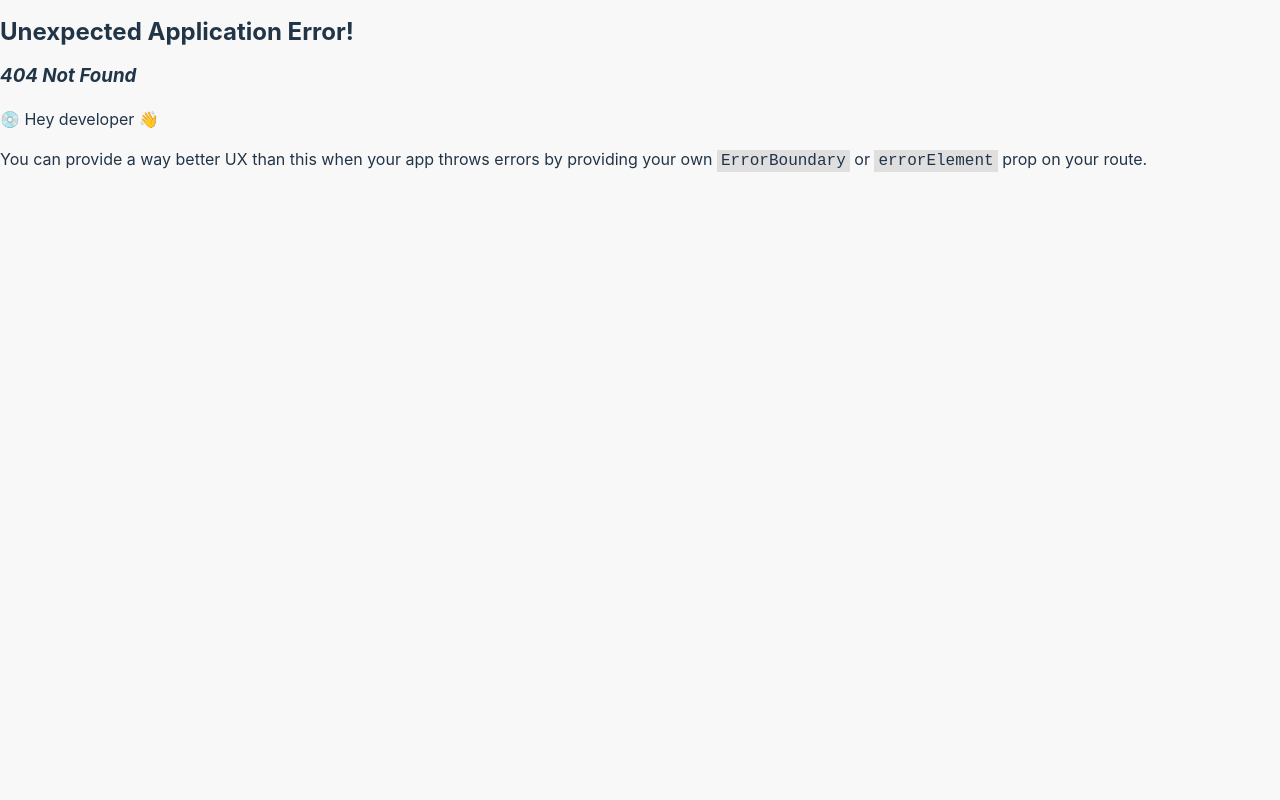
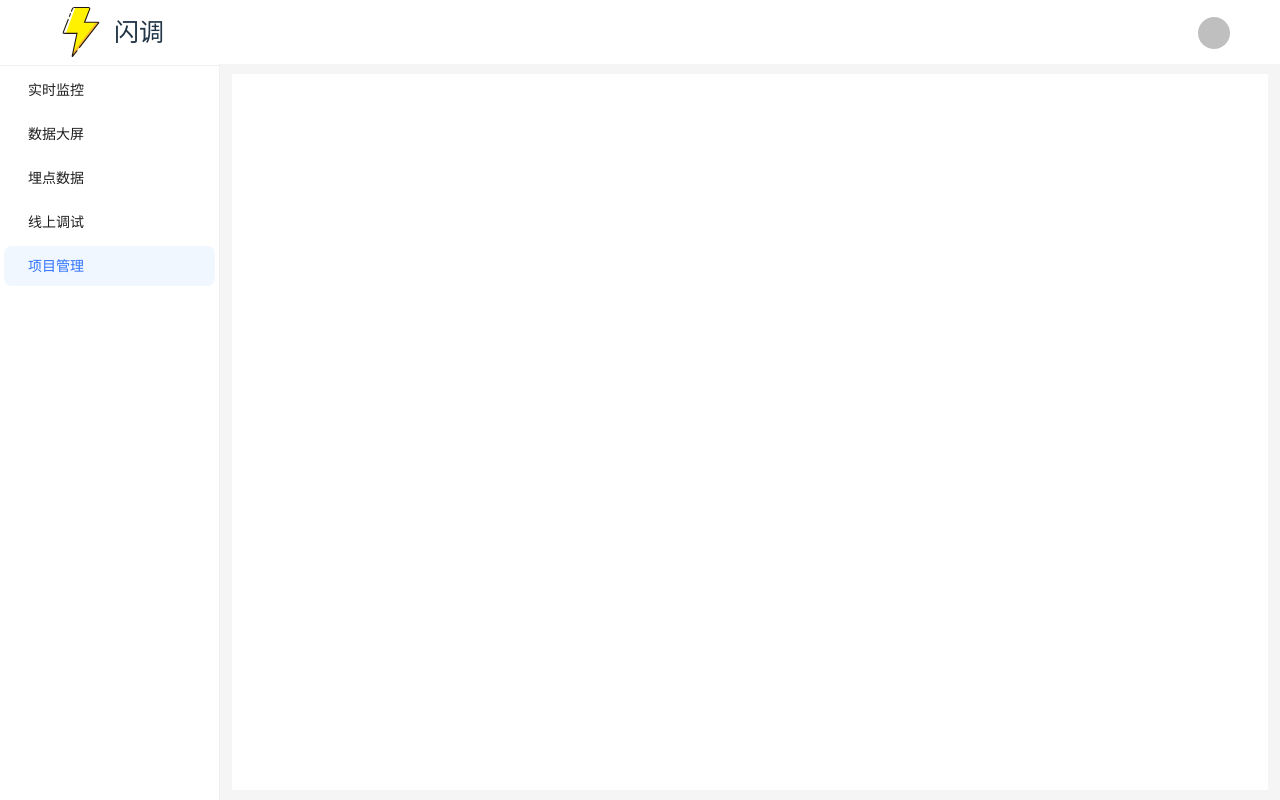
Before and after one commit to girl-email/st-mng, a React (Vite) app: page /st/mange/add in a window 1280 px wide. Before the commit this address had no page. Built offline with nearby package versions, Linux system fonts and the light colour scheme; sample sign-in values are in the browser's storage; a small style sheet from the web is missing.

Commit message:
fix: left menu select when reload

```diff
--- /dev/null
+++ b/src/components/ProjectLayouts/index.tsx
@@ -0,0 +1,11 @@
+import React, {FC} from 'react';
+import { Outlet } from 'react-router-dom';
+
+const ProjectLayout: FC = () => {
+
+    return (
+        <Outlet />
+    );
+};
+
+export default ProjectLayout;
--- a/src/components/layouts/components/LeftMenu/index.tsx
+++ b/src/components/layouts/components/LeftMenu/index.tsx
@@ -1,7 +1,7 @@
-import React, { FC } from 'react';
+import React, { FC, useEffect, useState } from 'react';
 import type { MenuProps } from 'antd';
 import { Menu } from 'antd';
-import { useNavigate } from 'react-router';
+import { useNavigate, useLocation } from 'react-router';
 import './index.less';
 
 type MenuItem = Required<MenuProps>['items'][number];
@@ -33,9 +33,18 @@ const items: MenuProps['items'] = [
 
 const LeftMenu: FC = () => {
   const navigate = useNavigate();
+  const location = useLocation();
+  const [selectedKeys, setSelectKeys] = useState<string>(location.pathname);
+
+  useEffect(() => {
+    items.map(el => {
+      if(location.pathname.includes(el!.key as string)) {
+        setSelectKeys(el!.key as string);
+      }
+    });
+  }, [location.pathname]);
 
   const onSelect: MenuProps['onSelect'] = (e) => {
-    console.log('onSelect ', e);
     navigate(`${e.key}`);
   };
 
@@ -51,7 +60,7 @@ const LeftMenu: FC = () => {
         onSelect={onSelect}
         style={{ width: 220 }}
         defaultSelectedKeys={['/st/project']}
-        defaultOpenKeys={['/st/project']}
+        selectedKeys={[selectedKeys]}
         mode="inline"
         items={items}
       />
--- /dev/null
+++ b/src/pages/addProject/index.less
@@ -0,0 +1,4 @@
+.add_project_view {
+    height: 100%;
+    background-color: #ffffff;
+}
--- /dev/null
+++ b/src/pages/addProject/index.tsx
@@ -0,0 +1,13 @@
+import React, { FC } from 'react';
+import './index.less';
+
+const AddProject: FC = () => {
+
+    return (
+        <div className="add_project_view">
+
+        </div>
+    );
+};
+
+export default AddProject;
--- a/src/pages/mange/components/AddProjectBtn/index.tsx
+++ b/src/pages/mange/components/AddProjectBtn/index.tsx
@@ -1,9 +1,12 @@
 import React, { FC } from 'react';
 import { Button } from 'antd';
+import { useNavigate } from 'react-router';
 
 const AddProjectBtn: FC = () => {
+    const navigate = useNavigate();
+
     const addProject = (e: React.MouseEvent<HTMLButtonElement | HTMLAnchorElement>) => {
-        e.preventDefault();
+        navigate('/st/mange/add');
     };
 
     return (
--- a/src/router/index.tsx
+++ b/src/router/index.tsx
@@ -1,10 +1,12 @@
-import React, { lazy } from 'react';
+import React, { Children, lazy } from 'react';
 import { createBrowserRouter, Navigate } from 'react-router-dom';
 
 const Layout = lazy(async () => await import('@/components/layouts'));
 const Login = lazy(async () => await import('@/pages/login'));
 const Project = lazy(async () => await import('@/pages/project'));
-const MangeProject = lazy(async () => await import('@/pages/mange'));
+const ProjectLayout = lazy(async () => await import('@/components/ProjectLayouts'));
+const ProjectList = lazy(async () => await import('@/pages/mange'));
+const AddProject = lazy(async () => await import('@/pages/addProject'));
 
 const router = createBrowserRouter([
     {
@@ -25,7 +27,21 @@ const router = createBrowserRouter([
             },
             {
                 path: 'mange',
-                element: <MangeProject />
+                element: <ProjectLayout />,
+                children: [
+                    {
+                        index: true,
+                        element: <ProjectList />
+                    },
+                    {
+                        path: 'list',
+                        element: <ProjectList />
+                    },
+                    {
+                        path: 'add',
+                        element: <AddProject />
+                    },
+                ]
             }
         ]
     },
```
Also changed, not shown: src/components/ProjectLayouts/index.less (added).
